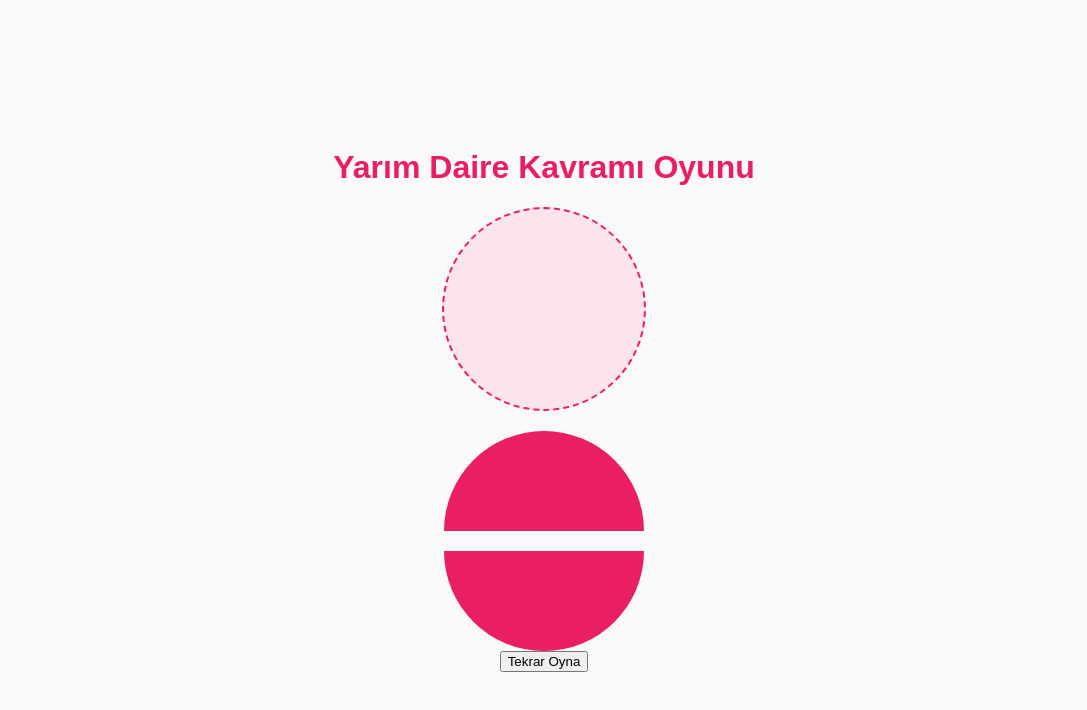
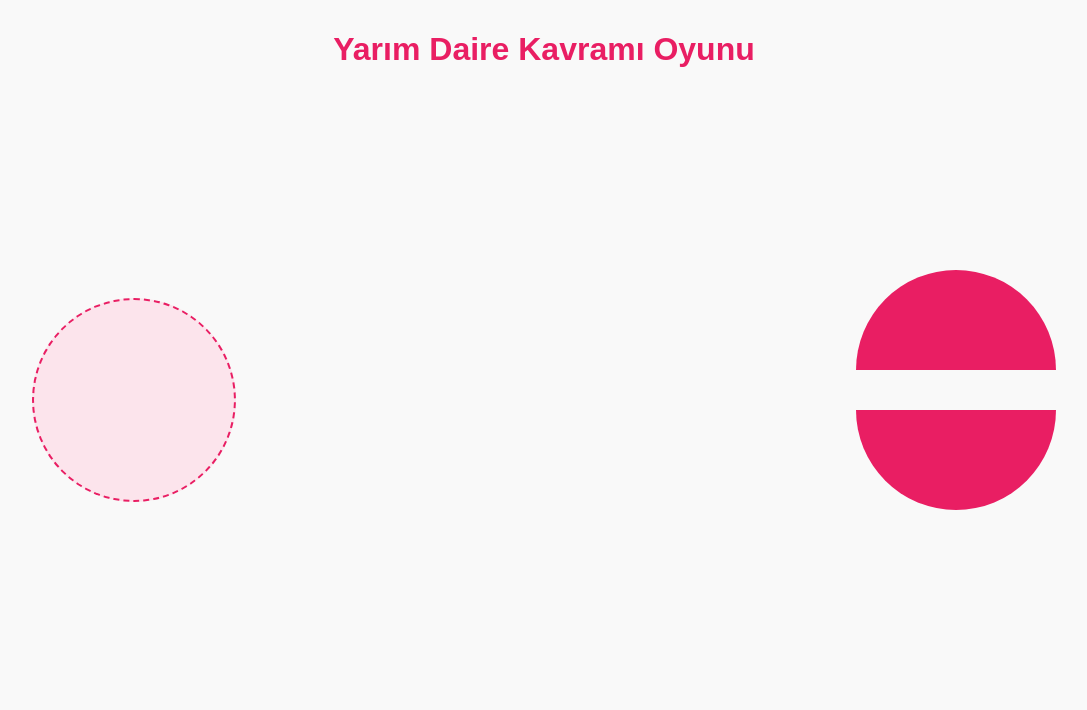
Before and after one commit to sdbedir/Daire-Yarim, a plain HTML site: page index.html in a window 1280 px wide. Shown: the whole page, without its empty margins (96-1183 px from the left). Drawn offline with Linux system fonts and the light colour scheme.

Commit message:
Update styles.css

```diff
--- a/styles.css
+++ b/styles.css
@@ -1,26 +1,33 @@
 /* styles.css */
+
 body {
     font-family: Arial, sans-serif;
     margin: 0;
     padding: 0;
     background-color: #f9f9f9;
     display: flex;
+    justify-content: center;
+    align-items: center;
+    height: 100vh;
     flex-direction: column;
-    align-items: center;
-    justify-content: center;
-    height: 100vh;
+    gap: 100px;
 }
 
 h1 {
+    position: absolute;
+    top: 10px;
+    width: 100%;
+    text-align: center;
     color: #E91E63;
-    text-align: center;
 }
 
 .game-container {
     display: flex;
-    flex-direction: column;
+    width: 80%;
+    height: 80%;
     align-items: center;
-    gap: 20px;
+    justify-content: space-between;
+    gap: 100px;
 }
 
 .dropzone {
@@ -35,18 +42,13 @@ h1 {
     border-radius: 50%;
 }
 
-.shapes-container {
-    display: flex;
-    flex-direction: column;
-    align-items: center;
-    gap: 20px;
-}
-
 .shape {
     width: 200px;
     height: 100px;
     background-color: #E91E63;
     cursor: grab;
+    position: relative;
+    margin-bottom: 20px;
     border-radius: 100px 100px 0 0;
 }
 
@@ -65,3 +67,22 @@ h1 {
     font-weight: bold;
     margin-top: 20px;
 }
+
+.shapes-container {
+    display: flex;
+    flex-direction: column;
+    align-items: center;
+    gap: 20px;
+}
+
+#resetButton {
+    display: none;
+    margin-top: 20px;
+    padding: 10px 20px;
+    font-size: 16px;
+    background-color: #E91E63;
+    color: white;
+    border: none;
+    border-radius: 5px;
+    cursor: pointer;
+}
```
